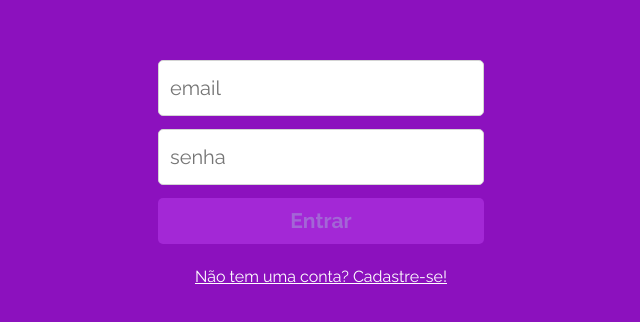
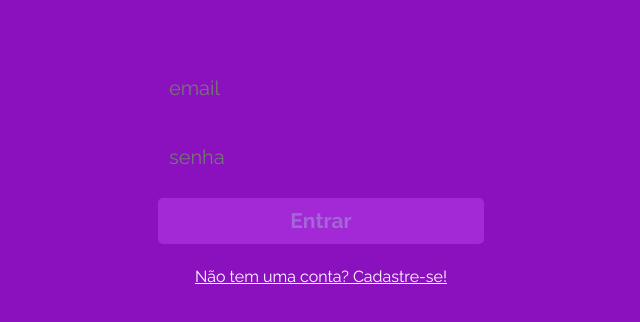
Before and after one commit to victorhrdsilva/julius-wallet-frontend-react, a React (Create React App) app: page / in a window 1280 px wide. Shown: the part 228-550 px from the top of the page, without its empty margins (319-959 px from the left). Built offline with nearby package versions, Linux system fonts and the light colour scheme.

Commit message:
remove variables

```diff
--- a/src/Styled/GlobalStyles.js
+++ b/src/Styled/GlobalStyles.js
@@ -53,19 +53,6 @@ table {
 * {
     font-family: 'Raleway', sans-serif !important;
     text-decoration: none;
-	//VARIABLES
-
-		--background-color: #E5E5E5;
-		--secundary-background-color: #FFFFFF;
-		--border-color-input: #D4D4D4;
-		--secundary-background-color-input: #F2F2F2;
-		--primary-color: #126BA5;
-		--secondary-color: #daff00;
-		--primary-text-color: #666666;
-		--secundary-text-color: #4D4D4D;
-		--selected-button-color: #CFCFCF;
-		--text-input-color: #B3B3B3;
-		--sucess-color: #8FC549;
 }
 
 `;
```
